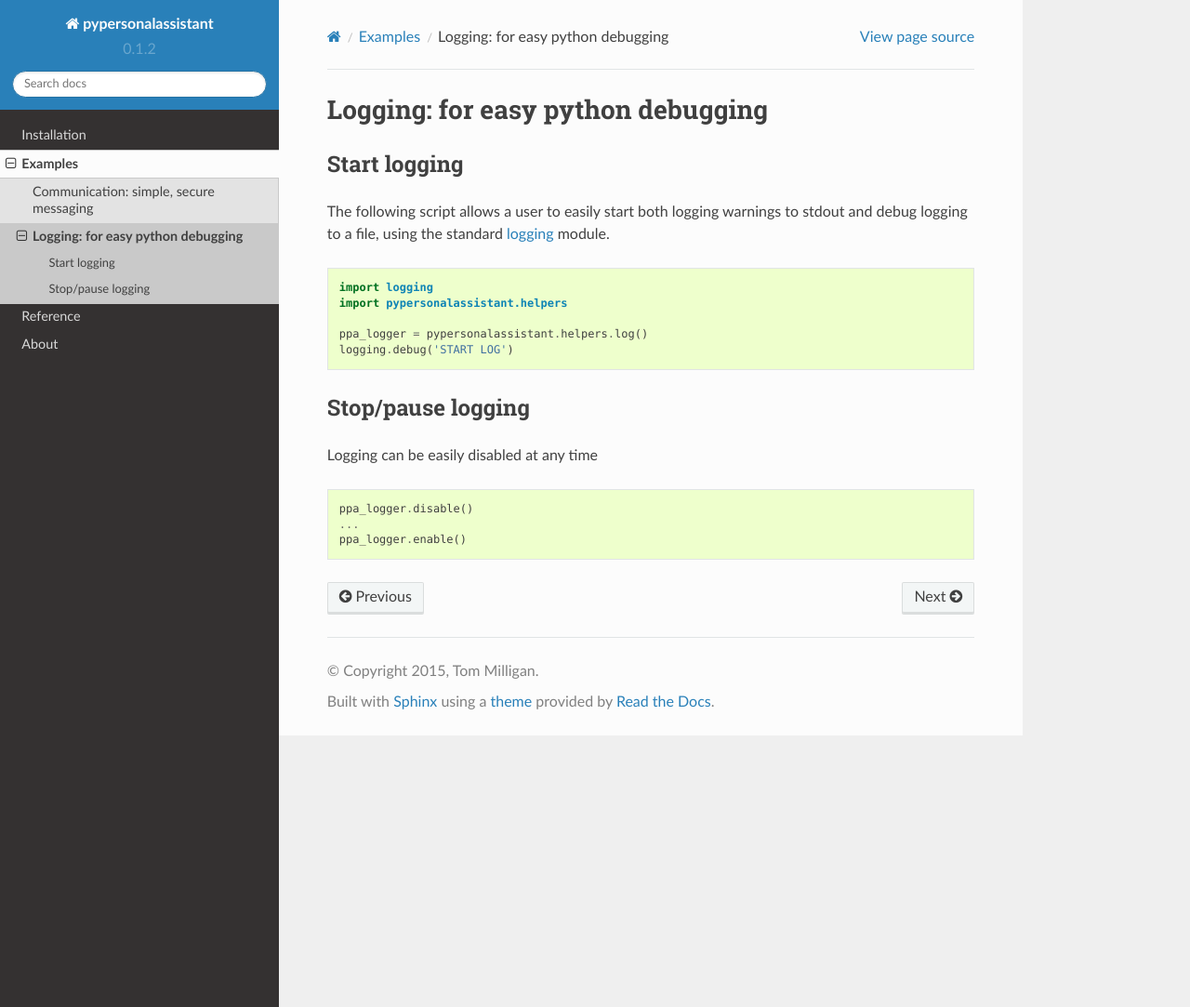
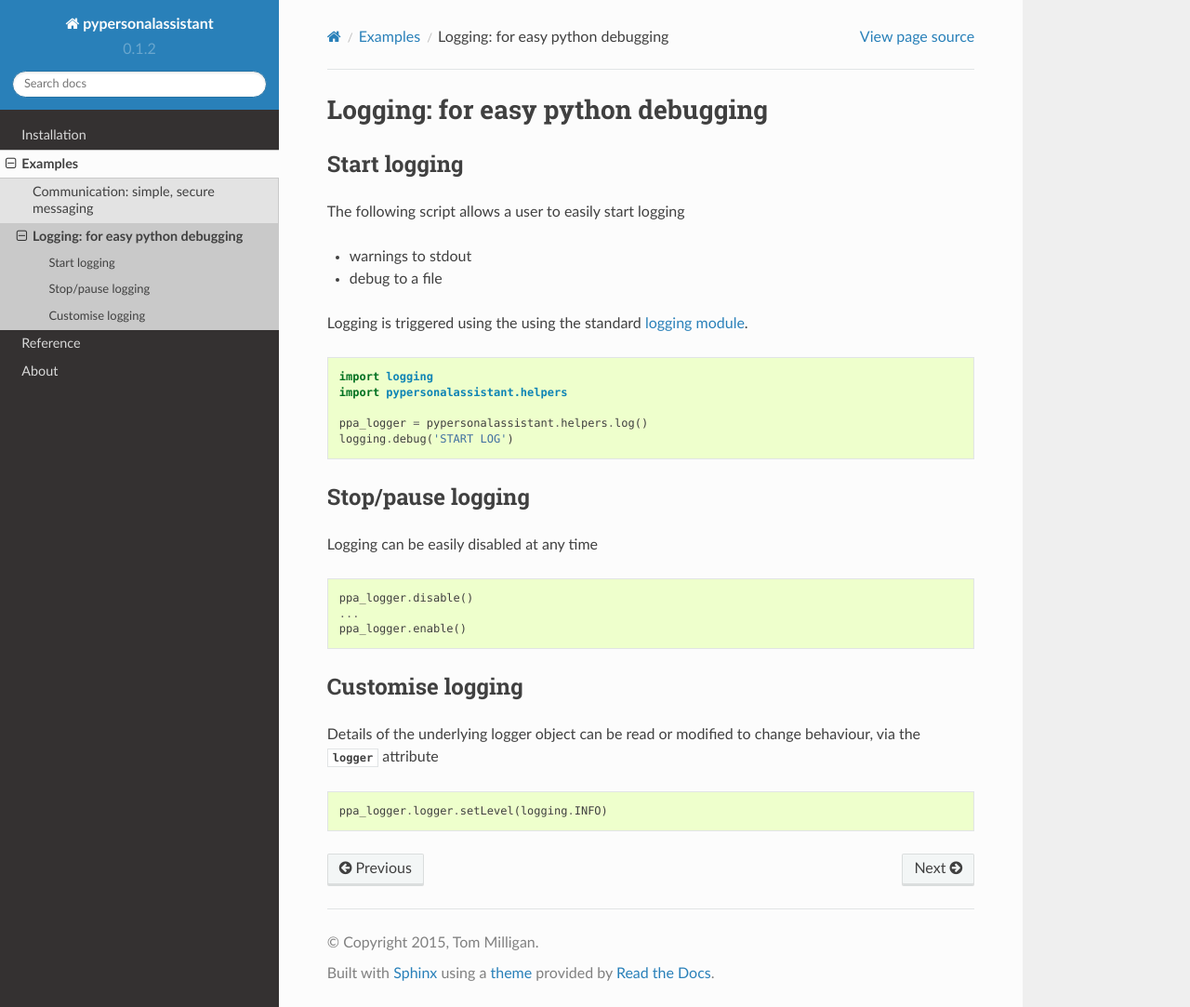
Before and after one commit to tommilligan/personal, a Sphinx documentation site: the page built from docs/examples/logging.rst, in a window 1280 px wide and 1083 px high. Shown: the whole window at 93% size. Built offline with Sphinx 7.4.7 and the Read the Docs theme 2.0.0, drawn with Linux system fonts in a browser that asks for light colours.

Commit message:
Reformatted README, added automatic todo toggle, polish

```diff
--- a/docs/about.rst
+++ b/docs/about.rst
@@ -1,4 +1,8 @@
 About
 =====
 
-.. todo:: Write the about page
+.. todo:: Write the about page (& convert README)
+
+Aboutaboutabout
+
+.. todolist::
--- a/docs/conf.py
+++ b/docs/conf.py
@@ -16,6 +16,9 @@
 import sys
 import os
 import shlex
+
+# on_rtd is whether we are on readthedocs.org, this line of code grabbed from docs.readthedocs.org
+on_rtd = os.environ.get('READTHEDOCS', None) == 'True'
 
 # If extensions (or modules to document with autodoc) are in another directory,
 # add these directories to sys.path here. If the directory is relative to the
@@ -110,16 +113,14 @@ pygments_style = 'sphinx'
 
 # If true, `todo` and `todoList` produce output, else they produce nothing.
 todo_include_todos = True
-
+if on_rtd:
+    todo_include_todos = False
 
 # -- Options for HTML output ----------------------------------------------
 
 # The theme to use for HTML and HTML Help pages.  See the documentation for
 # a list of builtin themes.
 #html_theme = 'alabaster'
-# on_rtd is whether we are on readthedocs.org, this line of code grabbed from docs.readthedocs.org
-on_rtd = os.environ.get('READTHEDOCS', None) == 'True'
-
 if not on_rtd:  # only import and set the theme if we're building docs locally
     import sphinx_rtd_theme
     html_theme = 'sphinx_rtd_theme'
--- a/docs/examples/logging.rst
+++ b/docs/examples/logging.rst
@@ -4,18 +4,22 @@ Logging: for easy python debugging
 Start logging
 ^^^^^^^^^^^^^
 
-The following script allows a user to easily start both logging warnings to stdout and
-debug logging to a file, using the standard `logging`_ module.
+The following script allows a user to easily start logging
 
-.. _logging: https://docs.python.org/3/library/logging.html
+* warnings to stdout
+* debug to a file
+
+Logging is triggered using the using the standard `logging module`_.
+
+.. _logging module: https://docs.python.org/3/library/logging.html
 
 .. code-block:: python
 
-   import logging
-   import pypersonalassistant.helpers
+    import logging
+    import pypersonalassistant.helpers
 
-   ppa_logger = pypersonalassistant.helpers.log()
-   logging.debug('START LOG')
+    ppa_logger = pypersonalassistant.helpers.log()
+    logging.debug('START LOG')
 
 Stop/pause logging
 ^^^^^^^^^^^^^^^^^^
@@ -24,6 +28,16 @@ Logging can be easily disabled at any time
 
 .. code-block:: python
 
-   ppa_logger.disable()
-   ...
-   ppa_logger.enable()
+    ppa_logger.disable()
+    ...
+    ppa_logger.enable()
+
+Customise logging
+^^^^^^^^^^^^^^^^^
+
+Details of the underlying logger object can be read or modified to change behaviour,
+via the :py:attr:`~pypersonalassistant.helpers.log.logger` attribute
+
+.. code-block:: python
+
+    ppa_logger.logger.setLevel(logging.INFO)
--- a/docs/index.rst
+++ b/docs/index.rst
@@ -11,11 +11,6 @@ pypersonalassistant
    reference/index.rst
    about.rst
 
-todo
-====
-
-.. todolist::
-
 Indices and tables
 ==================
 
--- a/docs/reference/secure.rst
+++ b/docs/reference/secure.rst
@@ -7,8 +7,8 @@
 The :py:mod:`~pypersonalassistant.secure` module provides a class with the same name which is
 used to represent a user's consent to pypersonalassistant using their personal credentials.
 
-The secure Class
-----------------
+secure Class
+------------
 
 .. autoclass:: pypersonalassistant.secure.secure
 
--- /dev/null
+++ b/pypersonalassistant/__init__.py
@@ -0,0 +1,4 @@
+# pypersonalassistant
+# package placeholder
+
+from _version import __version__
--- /dev/null
+++ b/pypersonalassistant/_version.py
@@ -0,0 +1 @@
+__version__ = 0.1.2
```
Also changed, not shown: README.md (deleted, +0 -50 lines), README.rst (added, +78 -0 lines), docs/reference/helpers.rst (+4 -6 lines), setup.py (+9 -2 lines), 2 other files.
